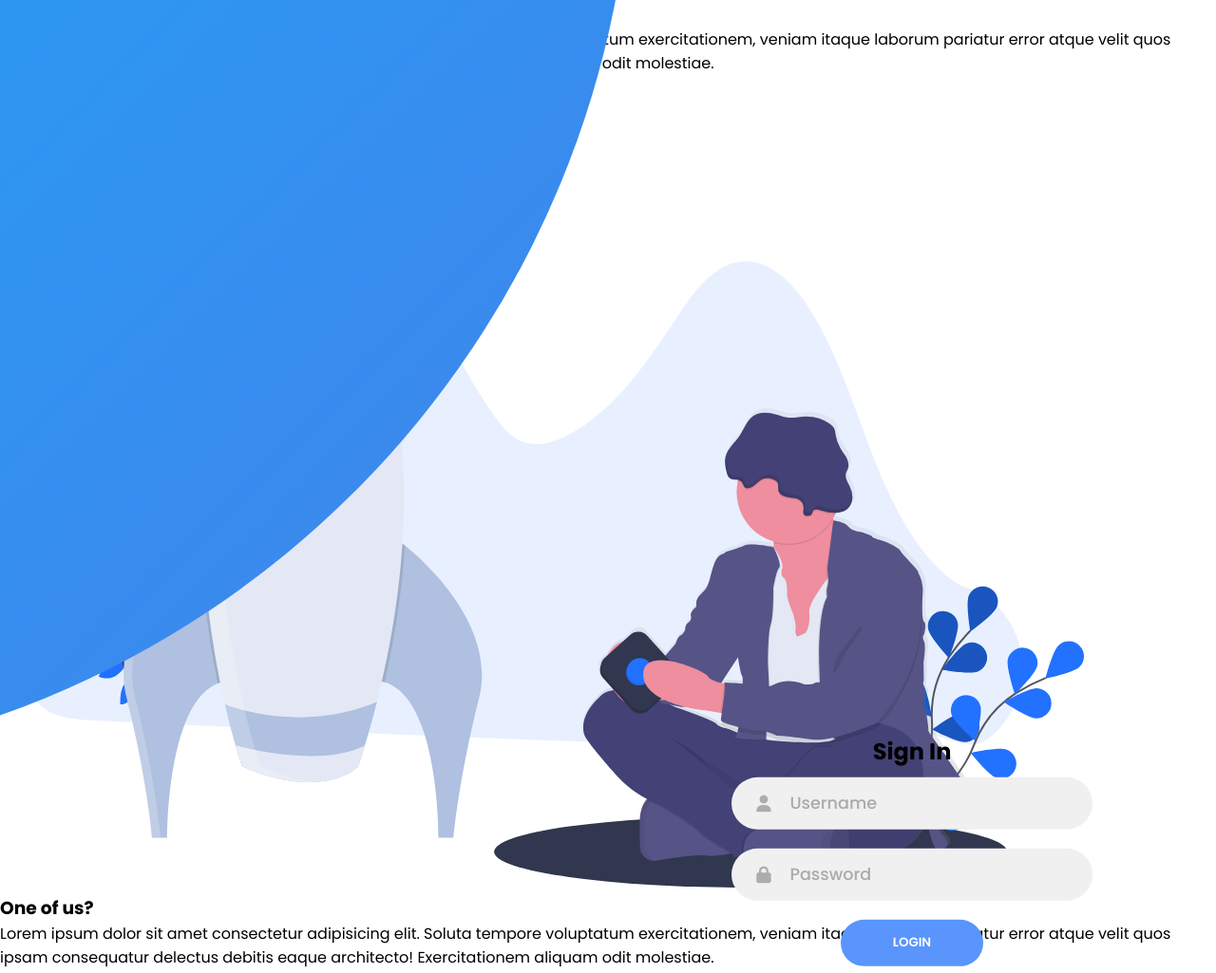
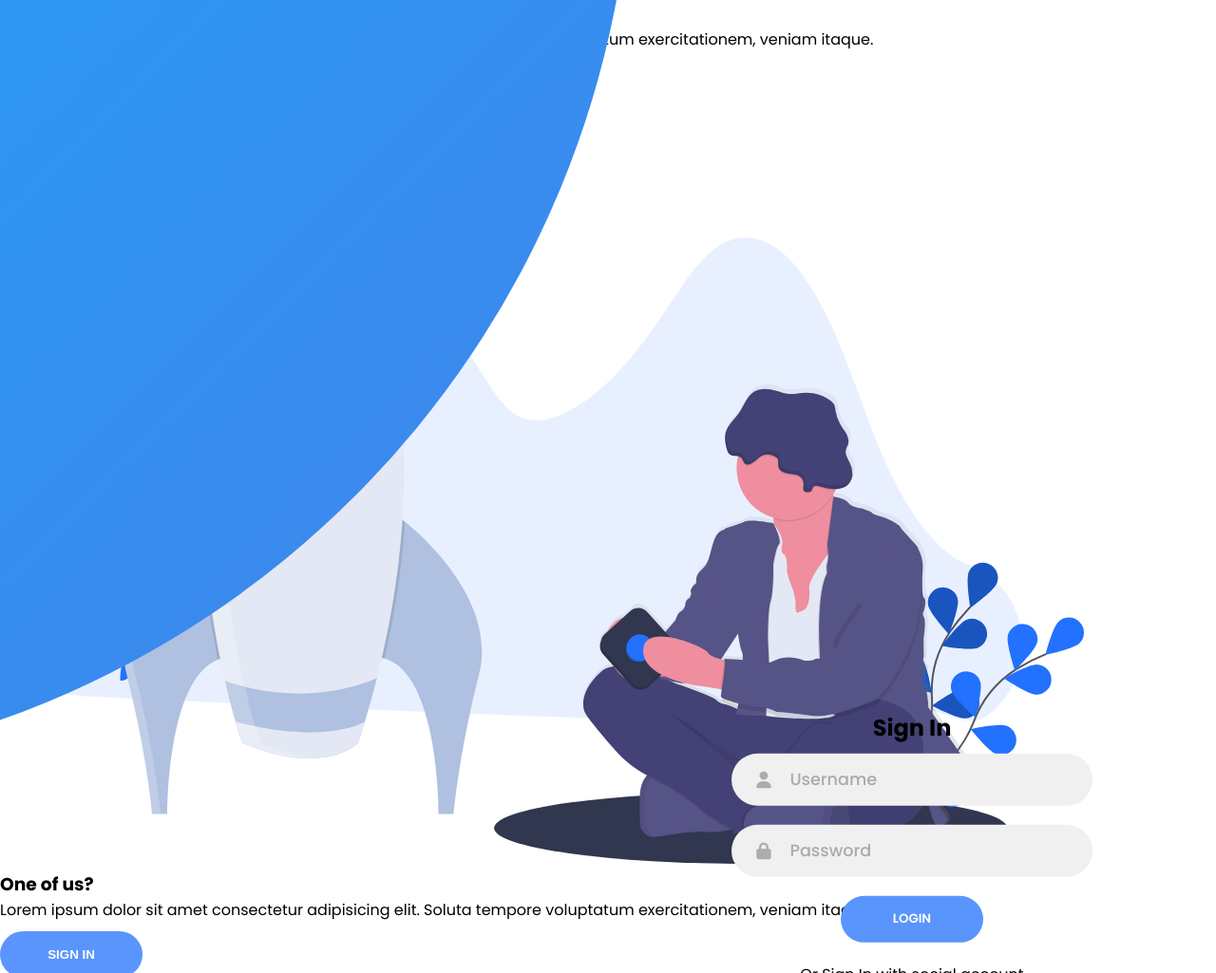
Before and after one commit to siddhx579/Responsive-Login-Page, a plain HTML site: page index.html in a window 1280 px wide. Shown: the top 1025 px of the page at 95% size. Drawn offline with Linux system fonts and the light colour scheme.

Commit message:
Update index.html
More changes

```diff
--- a/index.html
+++ b/index.html
@@ -76,7 +76,7 @@
             <div class="panel left-panel">
                 <div class="content">
                     <h3>New here?</h3>
-                    <p>Lorem ipsum dolor sit amet consectetur adipisicing elit. Soluta tempore voluptatum exercitationem, veniam itaque laborum pariatur error atque velit quos ipsam consequatur delectus debitis eaque architecto! Exercitationem aliquam odit molestiae.</p>
+                    <p>Lorem ipsum dolor sit amet consectetur adipisicing elit. Soluta tempore voluptatum exercitationem, veniam itaque.</p>
                     <button class="btn transparent" id="sign-up-btn">Sign Up</button>
                 </div>
 
@@ -86,7 +86,7 @@
             <div class="panel right-panel">
                 <div class="content">
                     <h3>One of us?</h3>
-                    <p>Lorem ipsum dolor sit amet consectetur adipisicing elit. Soluta tempore voluptatum exercitationem, veniam itaque laborum pariatur error atque velit quos ipsam consequatur delectus debitis eaque architecto! Exercitationem aliquam odit molestiae.</p>
+                    <p>Lorem ipsum dolor sit amet consectetur adipisicing elit. Soluta tempore voluptatum exercitationem, veniam itaque.</p>
                     <button class="btn transparent" id="sign-in-btn">Sign In</button>
                 </div>
 
@@ -94,5 +94,7 @@
             </div>
         </div>
     </div>
+
+    <script src="app.js"></script>
 </body>
 </html>
```
